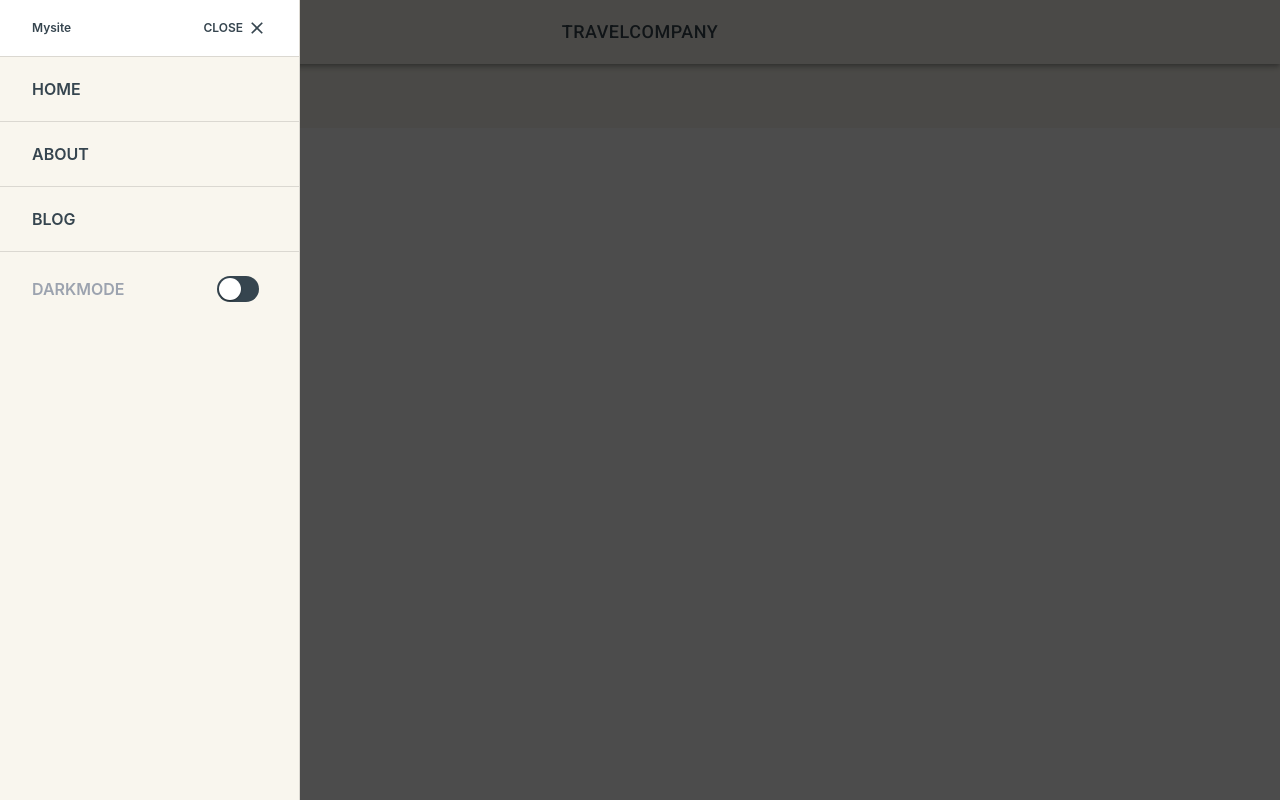
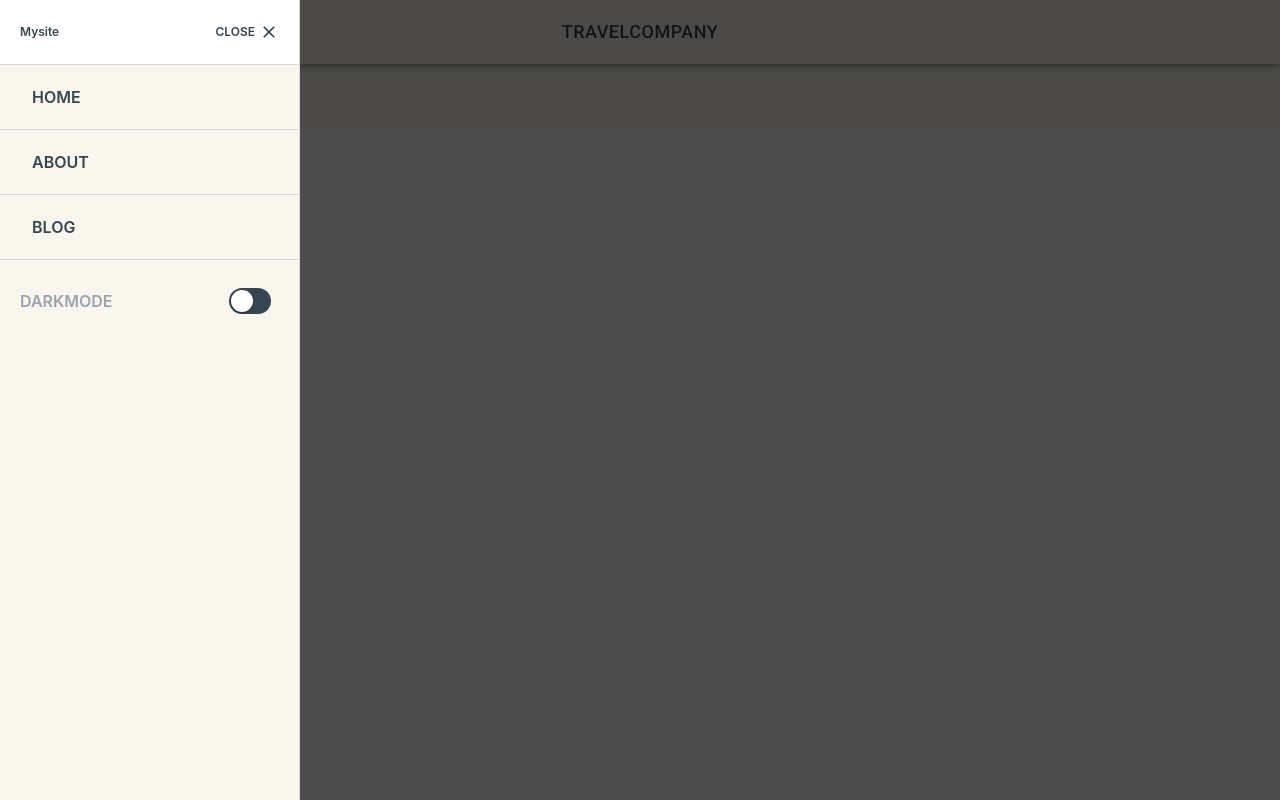
Before and after one commit to Jlnbnt/INRS, a React (Create React App) app: page / in a window 1280 px wide. Both pictures are taken after a click on the button "menu". Built offline with nearby package versions, Linux system fonts and the light colour scheme; a web font is replaced by a local one.

Commit message:
Sidebar update

```diff
--- a/src/layout/Sidebar/Sidebar.js
+++ b/src/layout/Sidebar/Sidebar.js
@@ -7,7 +7,6 @@ import List from "@mui/material/List";
 import Divider from "@mui/material/Divider";
 import ListItem from "@mui/material/ListItem";
 import ListItemButton from "@mui/material/ListItemButton";
-import ListItemIcon from "@mui/material/ListItemIcon";
 import ListItemText from "@mui/material/ListItemText";
 
 import CloseIcon from "@mui/icons-material/Close";
@@ -16,7 +15,7 @@ import SwitchMode from "./SwitchMode";
 
 export default function Sidebar({ open, toggleDrawer }) {
   /* NavLink props : name, link, children */
-  const NavLink = ({ ...props }) => {
+  const NavLink = (props) => {
     return (
       <>
         <Link to={props.link}>
@@ -42,20 +41,11 @@ export default function Sidebar({ open, toggleDrawer }) {
       </>
     );
   };
-  /* NavAction props : name, children */
-  const NavAction = ({ ...props }) => {
+  /* NavAction props : name, link, customFunc children */
+  const NavAction = (props) => {
     return (
       <>
-        <ListItem className="hover:bg-white dark:hover:bg-gray-700">
-          <ListItem
-            className="flex justify-between"
-            disableRipple
-            sx={{
-              "&.MuiButtonBase-root:hover": {
-                bgcolor: "transparent",
-              },
-            }}
-          >
+        <ListItem className="p-5 hover:bg-white dark:hover:bg-gray-700 flex justify-between">
           <div>
             <Link to={props.link}>
               <ListItemText onClick={props.customFunc} disableTypography>
@@ -65,11 +55,10 @@ export default function Sidebar({ open, toggleDrawer }) {
           </div>
           <div>{props.children}</div>
         </ListItem>
-        </ListItem>
       </>
     );
   };
-  /* A AJOUTER : CLOSE WHEN CLIK OUTSIDE */
+
   return (
     /* Panneau Sidebar */
     <>
@@ -94,7 +83,6 @@ export default function Sidebar({ open, toggleDrawer }) {
           <NavAction name="Mysite" link="/" customFunc={toggleDrawer(false)}>
             <button
               onClick={toggleDrawer(false)}
-              disableTypography
               className="text-light dark:text-dark flex items-center justify-end gap-1 p-0 m-0"
             >
               CLOSE
@@ -112,10 +100,6 @@ export default function Sidebar({ open, toggleDrawer }) {
           <NavAction name="DARKMODE">{<SwitchMode />}</NavAction>
         </List>
       </Drawer>
-      <div
-        className={`z-20 top-0 left-0 opacity-10 ${open ? "flex" : "hidden"}`}
-        onClick={toggleDrawer(false)}
-      />
     </>
   );
 }
```
Also changed, not shown: src/pages/Homepage.js (+8 -0 lines). Lines whose indentation alone changed are shown as unchanged.
